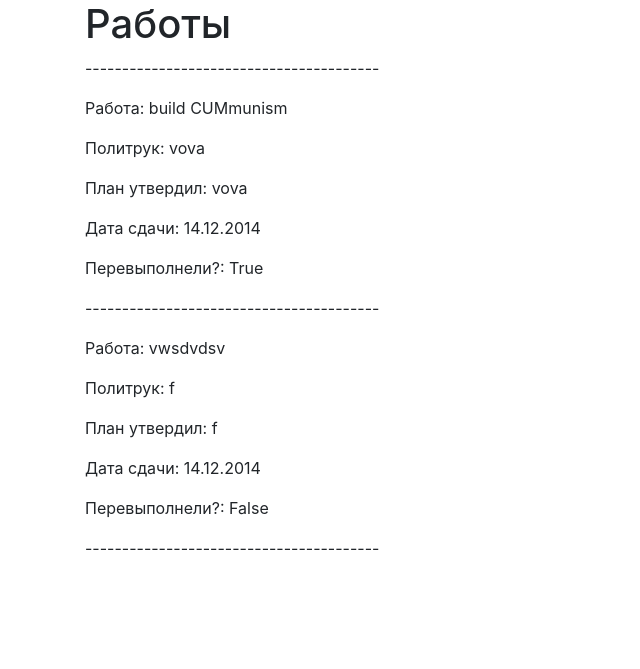
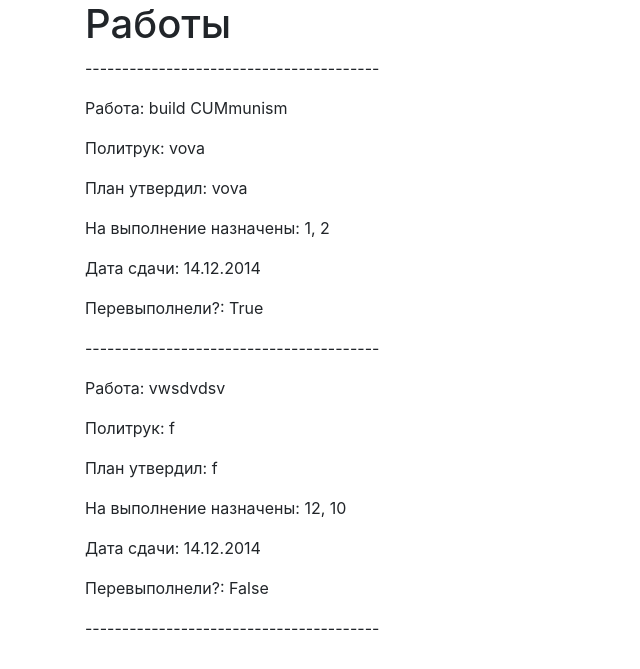
Before and after one commit to Vovchek-aks/NewDayNewFlask, a Flask app: page / in a window 1280 px wide. Shown: the part 56-725 px from the top of the page, without its empty margins (0-640 px from the left). Run offline with Flask 2, Linux system fonts and the light colour scheme; data comes from the database, SQL or seed files in the repository; some libraries are stand-ins or nearby versions.

Commit message:
поправил работы

```diff
--- a/templates/index.html
+++ b/templates/index.html
@@ -8,6 +8,7 @@
             <p>Работа: {{ job.name }}</p>
             <p>Политрук: {{ db_sess.query(User).filter(User.id == job.politryk_id).first().name }}</p>
             <p>План утвердил: {{ db_sess.query(User).filter(User.id == job.creater_id).first().name }}</p>
+            <p>На выполнение назначены: {{ job.ids_tovarishei }}</p>
             <p>Дата сдачи: {{ job.end_of_piatiletka }}</p>
             <p>Перевыполнели?: {{ job.result_of_plan }}</p>
             {% if current_user.id in (job.creater_id, 1) %}
```
